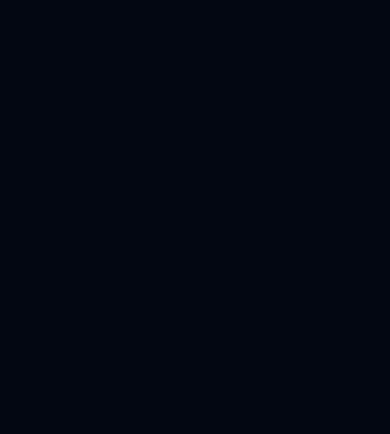
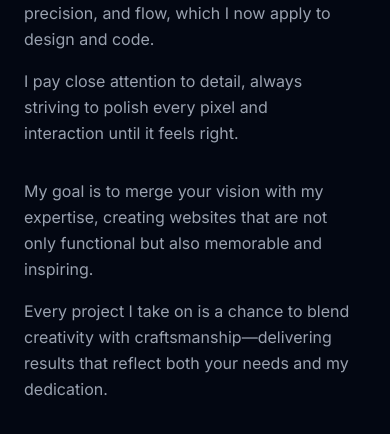
Before and after one commit to FuroJotai/portfolio, a Next.js app: page / in a window 390 px wide. Shown: the part 2383-2817 px from the top of the page. Before the commit the page ends 1283 px from the top, so only its background shows below. Built offline with nearby package versions, Linux system fonts and the light colour scheme.

Commit message:
feat: add about section slice

```diff
--- a/src/app/globals.css
+++ b/src/app/globals.css
@@ -2,6 +2,10 @@
 @import "tw-animate-css";
 
 @custom-variant dark (&:is(.dark *));
+
+/* html, body { */
+  /* min-width: 1024px; ⚡ фиксируем нижнюю границу для десктопа */
+/* } */
 
 html {
   overflow-y: auto;        /* скролл появляется только если контента больше экрана */
--- a/src/app/layout.tsx
+++ b/src/app/layout.tsx
@@ -1,4 +1,4 @@
-import type { Metadata } from "next"
+import type { Metadata, Viewport } from "next"
 import { Inter, Sora } from "next/font/google"
 import "./globals.css"
 import SpotlightBackground from "@/components/SpotlightBackground"
@@ -20,6 +20,12 @@
   description: "My portfolio website",
 }
 
+// ✅ новый экспорт viewport отдельно
+export const viewport: Viewport = {
+  width: "device-width",
+  initialScale: 1,
+}
+
 export default function RootLayout({
   children,
 }: Readonly<{
--- a/src/app/page.tsx
+++ b/src/app/page.tsx
@@ -1,3 +1,4 @@
+import AboutSection from "@/slices/about/ui/AboutSection"
 import Hero from "@/slices/hero/ui/Hero"
 import WorksSection from "@/slices/works/ui/WorksSection"
 
@@ -6,6 +7,8 @@
     <main>
       <Hero />
       <WorksSection />
+      <AboutSection />
+      <div className="h-[1400px]"></div>
     </main>
   )
 }
--- /dev/null
+++ b/src/slices/about/data/about.ts
@@ -0,0 +1,19 @@
+export const about = {
+  heading: "About me",
+  photo: {
+    src: "/about-placeholder.jpg",
+    width: 800,
+    height: 1000,
+    alt: "Valerii — portrait placeholder",
+  },
+  text: `Hello, my name is Valera.
+I’m a frontend developer specializing in modern websites, web applications, and adaptive design.
+I turn ideas into elegant, responsive experiences that work seamlessly on any device—desktop or mobile—and, when needed, I bring them to life with subtle motion.
+
+For me, building clean and visually engaging interfaces has become more than just work—it’s a passion, much like my other lifelong pursuit: dance and teaching.
+That background taught me rhythm, precision, and flow, which I now apply to design and code.
+I pay close attention to detail, always striving to polish every pixel and interaction until it feels right.
+
+My goal is to merge your vision with my expertise, creating websites that are not only functional but also memorable and inspiring.
+Every project I take on is a chance to blend creativity with craftsmanship—delivering results that reflect both your needs and my dedication.`,
+} as const;
--- /dev/null
+++ b/src/slices/about/ui/AboutSection.tsx
@@ -0,0 +1,22 @@
+"use client";
+
+import AboutSectionDesktop from "./AboutSectionDesktop";
+import AboutSectionMobile from "./AboutSectionMobile";
+
+export default function AboutSection() {
+  return (
+    <>
+      {/* Десктоп */}
+      <div className="hidden xl:block mt-40">
+        <AboutSectionDesktop />
+      </div>
+
+      {/* Временно рендерим только десктоп, но чтобы не ломало верстку на других брейкпоинтах */}
+      <div className="block xl:hidden">
+        <div className="block xl:hidden">
+        <AboutSectionMobile />
+      </div>
+      </div>
+    </>
+  );
+}
--- /dev/null
+++ b/src/slices/about/ui/AboutSectionDesktop.tsx
@@ -0,0 +1,83 @@
+"use client";
+
+import Image from "next/image";
+import { motion, useScroll, useTransform } from "framer-motion";
+import { useRef } from "react";
+import ScrollRevealText from "./ScrollRevealText";
+import { about } from "@/slices/about/data/about";
+
+export default function AboutSectionDesktop() {
+  const sectionRef = useRef<HTMLElement>(null);
+
+  const { scrollYProgress } = useScroll({
+    target: sectionRef,
+    offset: ["start start", "end end"], // прогресс всей секции
+  });
+
+  // линия
+  const lineScaleX = useTransform(scrollYProgress, [0, 1], [0, 1]);
+  // плавное исчезновение линии в конце секции
+  const lineOpacity = useTransform(scrollYProgress, [0.9, 1], [1, 0]);
+  // появление заголовка (пример: 15–25% пути)
+  const headingOpacity = useTransform(scrollYProgress, [0.18, 0.22], [0, 1]);
+
+
+  // фото
+  const photoOpacity = useTransform(scrollYProgress, [0.1, 0.2], [0, 1]);
+  const photoY = useTransform(scrollYProgress, [0.1, 0.2], [24, 0]);
+
+  return (
+    <section
+      id="about"
+      ref={sectionRef}
+      style={{ position: "relative" }}
+      className="mx-auto max-w-7xl px-6 lg:px-8 min-h-[350vh] grid grid-cols-12 gap-12"
+    >
+      {/* Линия фиксирована сверху */}
+      <motion.div
+          aria-hidden
+          className="fixed top-12 left-0 right-0 h-[2px] bg-gradient-to-r from-transparent via-foreground/40 to-transparent z-40"
+          style={{
+          scaleX: lineScaleX,
+          originX: 0.5,
+          opacity: lineOpacity,   // 👈 добавили fade-out
+          }}
+        />
+      {/* Левая колонка (sticky фото) */}
+      <div className="col-span-5 hidden lg:block">
+        <motion.div
+          style={{ opacity: photoOpacity, y: photoY }}
+          className="sticky top-32 bottom-32"
+        >
+          <div className="overflow-hidden rounded-2xl ring-1 ring-white/10 shadow-lg">
+            <Image
+              src={about.photo.src}
+              alt={about.photo.alt}
+              width={about.photo.width}
+              height={about.photo.height}
+              priority
+              className="object-cover w-full max-h-[80vh]"
+            />
+          </div>
+        </motion.div>
+      </div>
+
+      {/* Правая колонка (sticky текст) */}
+      <div className="col-span-12 lg:col-span-7">
+        <div className="sticky top-32">
+          <motion.h2
+            className="text-3xl xl:text-4xl font-semibold tracking-tight mb-12"
+            style={{ opacity: headingOpacity }}>
+            {about.heading}
+          </motion.h2>
+
+          <ScrollRevealText
+            text={about.text}
+            scrollYProgress={scrollYProgress}
+            className="text-base xl:text-lg text-muted-foreground leading-relaxed max-w-prose"
+          />
+        </div>
+      </div>
+    </section>
+  );
+}
--- /dev/null
+++ b/src/slices/about/ui/AboutSectionMobile.tsx
@@ -0,0 +1,66 @@
+"use client";
+
+import Image from "next/image";
+import { motion, useInView } from "framer-motion";
+import { useRef } from "react";
+import { about } from "@/slices/about/data/about";
+
+export default function AboutSectionMobile() {
+  const ref = useRef(null);
+  const isInView = useInView(ref, { margin: "-10% 0px" }); // 👈 повторяется при каждом входе/выходе
+
+  const lines = about.text.split("\n");
+
+  return (
+    <motion.section
+      id="about"
+      ref={ref}
+      initial={{ opacity: 0 }}
+      animate={isInView ? { opacity: 1 } : { opacity: 0 }}
+      transition={{ duration: 0.6, ease: "easeOut" }}
+      className="relative mx-auto max-w-3xl px-6 lg:px-8 py-24 space-y-8"
+    >
+      {/* Заголовок */}
+      <motion.h2
+        initial={{ opacity: 0, y: 20 }}
+        animate={isInView ? { opacity: 1, y: 0 } : { opacity: 0, y: 20 }}
+        transition={{ duration: 0.6, ease: "easeOut" }}
+        className="text-2xl sm:text-3xl font-semibold tracking-tight text-center"
+      >
+        {about.heading}
+      </motion.h2>
+
+      {/* Фото */}
+      <div className="w-full sm:max-w-lg mx-auto">
+        <Image
+          src={about.photo.src}
+          alt={about.photo.alt}
+          width={about.photo.width}
+          height={about.photo.height}
+          priority
+          sizes="(max-width: 640px) 100vw, 512px" // 👈 100% ширины на мобилке, фикс 512px на планшете
+          className="w-full h-auto rounded-xl ring-1 ring-white/10 shadow-md"
+        />
+      </div>
+
+      {/* Текст — строка за строкой */}
+      <div className="space-y-4 text-base sm:text-lg text-muted-foreground leading-relaxed">
+        {lines.map((line, idx) => (
+          <motion.p
+            key={idx}
+            initial={{ y: "100%", opacity: 0 }}
+            animate={isInView ? { y: "0%", opacity: 1 } : { y: "100%", opacity: 0 }}
+            transition={{
+              delay: idx * 0.2,
+              duration: 0.6,
+              ease: "easeOut",
+            }}
+            className="overflow-hidden"
+          >
+            {line}
+          </motion.p>
+        ))}
+      </div>
+    </motion.section>
+  );
+}
--- /dev/null
+++ b/src/slices/about/ui/ScrollRevealText.tsx
@@ -0,0 +1,40 @@
+"use client";
+
+import { motion, useTransform } from "framer-motion";
+
+type Props = {
+  text: string;
+  className?: string;
+  scrollYProgress: any; // MotionValue из useScroll
+};
+
+export default function ScrollRevealText({ text, className, scrollYProgress }: Props) {
+  const letters = text.split("");
+  const total = letters.length;
+
+  return (
+    <p className={`${className} whitespace-pre-line`}>
+      {letters.map((ch, i) => {
+        const start = i / total;          // равномерное распределение
+        const end = start + 1 / total;    // маленький интервал
+
+        const opacity = useTransform(
+          scrollYProgress,
+          [0, start, end, 1],
+          [0, 0, 1, 1]
+        );
+
+        return (
+          <motion.span
+            key={i}
+            style={{ opacity }}
+            transition={{ duration: 0.01 }}
+            className="inline-block"
+          >
+            {ch === " " ? "\u00A0" : ch}
+          </motion.span>
+        );
+      })}
+    </p>
+  );
+}
```
Also changed, not shown: public/about-placeholder.jpg (added).
